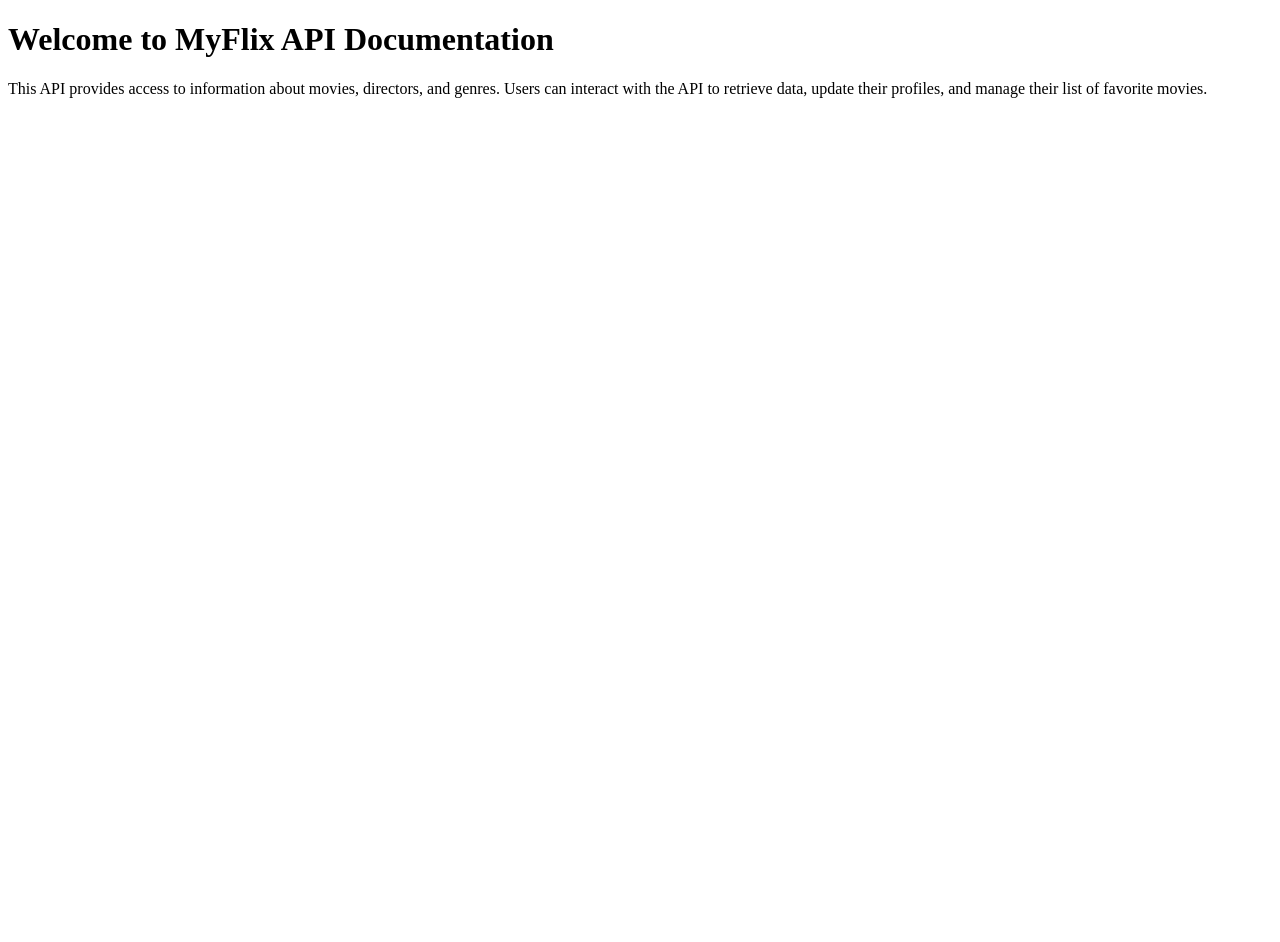
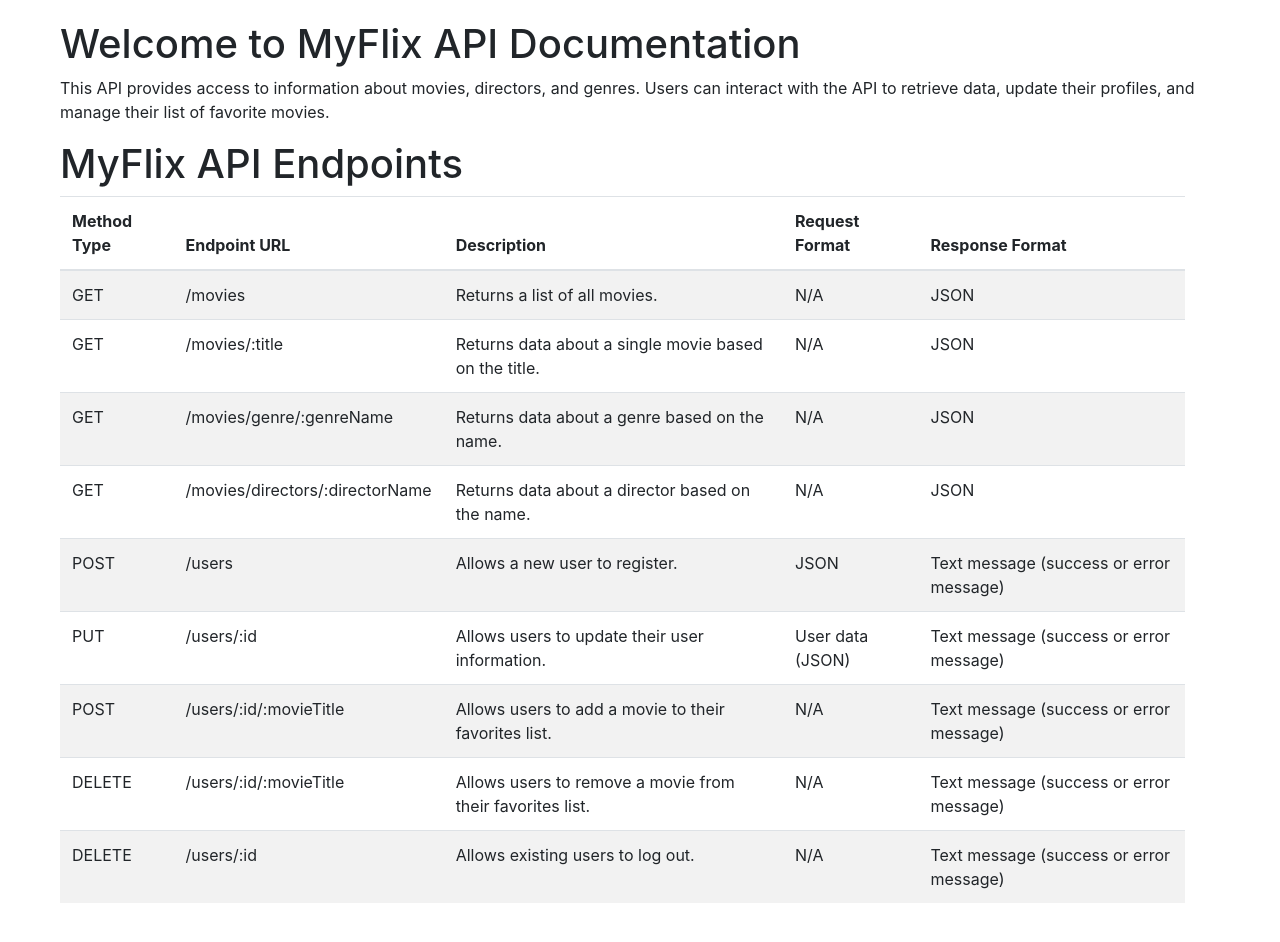
Before and after one commit to MoJoSchuck/movie_api, a website: page public/documentation.html in a window 1280 px wide. Before the commit the page ends 800 px from the top, so only its background shows below. Drawn offline with nearby package versions, Linux system fonts and the light colour scheme.

Commit message:
Added API endpoint documentation to documentation.html
Added a table to document MyFlix API endpoints, including method type, endpoint URL, description, request format, and response format.

```diff
--- a/public/documentation.html
+++ b/public/documentation.html
@@ -5,12 +5,95 @@
     <meta charset="UTF-8">
     <meta name="viewport" content="width=device-width, initial-scale=1.0">
     <title>MyFlix API Documentation</title>
+    <link rel="stylesheet" href="https://cdn.jsdelivr.net/npm/bootstrap@4.3.1/dist/css/bootstrap.min.css"
+        integrity="sha384-ggOyR0iXCbMQv3Xipma34MD+dH/1fQ784/j6cY/iJTQUOhcWr7x9JvoRxT2MZw1T" crossorigin="anonymous">
+    <link rel="stylesheet" type="text/css" href="css/styles.css">
 </head>
 
 <body>
     <h1>Welcome to MyFlix API Documentation</h1>
     <p>This API provides access to information about movies, directors, and genres. Users can interact with the API to
         retrieve data, update their profiles, and manage their list of favorite movies.</p>
+
+    <div class="container">
+        <h1>MyFlix API Endpoints</h1>
+        <table class="table table-striped">
+            <thead>
+                <tr>
+                    <th scope="col">Method Type</th>
+                    <th scope="col">Endpoint URL</th>
+                    <th scope="col">Description</th>
+                    <th scope="col">Request Format</th>
+                    <th scope="col">Response Format</th>
+                </tr>
+            </thead>
+            <tbody>
+                <tr>
+                    <td>GET</td>
+                    <td>/movies</td>
+                    <td>Returns a list of all movies.</td>
+                    <td>N/A</td>
+                    <td>JSON</td>
+                </tr>
+                <tr>
+                    <td>GET</td>
+                    <td>/movies/:title</td>
+                    <td>Returns data about a single movie based on the title.</td>
+                    <td>N/A</td>
+                    <td>JSON</td>
+                </tr>
+                <tr>
+                    <td>GET</td>
+                    <td>/movies/genre/:genreName</td>
+                    <td>Returns data about a genre based on the name.</td>
+                    <td>N/A</td>
+                    <td>JSON</td>
+                </tr>
+                <tr>
+                    <td>GET</td>
+                    <td>/movies/directors/:directorName</td>
+                    <td>Returns data about a director based on the name.</td>
+                    <td>N/A</td>
+                    <td>JSON</td>
+                </tr>
+                <tr>
+                    <td>POST</td>
+                    <td>/users</td>
+                    <td>Allows a new user to register.</td>
+                    <td>JSON</td>
+                    <td>Text message (success or error message)</td>
+                </tr>
+                <tr>
+                    <td>PUT</td>
+                    <td>/users/:id</td>
+                    <td>Allows users to update their user information.</td>
+                    <td>User data (JSON)</td>
+                    <td>Text message (success or error message)</td>
+                </tr>
+                <tr>
+                    <td>POST</td>
+                    <td>/users/:id/:movieTitle</td>
+                    <td>Allows users to add a movie to their favorites list.</td>
+                    <td>N/A</td>
+                    <td>Text message (success or error message)</td>
+                </tr>
+                <tr>
+                    <td>DELETE</td>
+                    <td>/users/:id/:movieTitle</td>
+                    <td>Allows users to remove a movie from their favorites list.</td>
+                    <td>N/A</td>
+                    <td>Text message (success or error message)</td>
+                </tr>
+                <tr>
+                    <td>DELETE</td>
+                    <td>/users/:id</td>
+                    <td>Allows existing users to log out.</td>
+                    <td>N/A</td>
+                    <td>Text message (success or error message)</td>
+                </tr>
+            </tbody>
+        </table>
+    </div>
 </body>
 
 </html>
```
